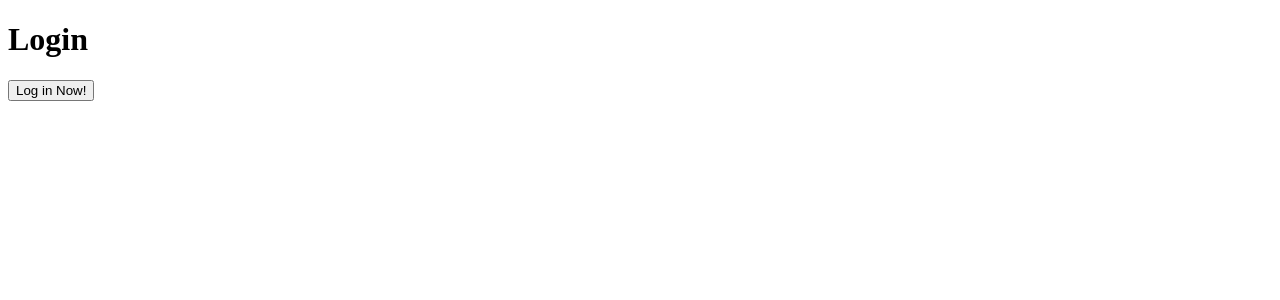
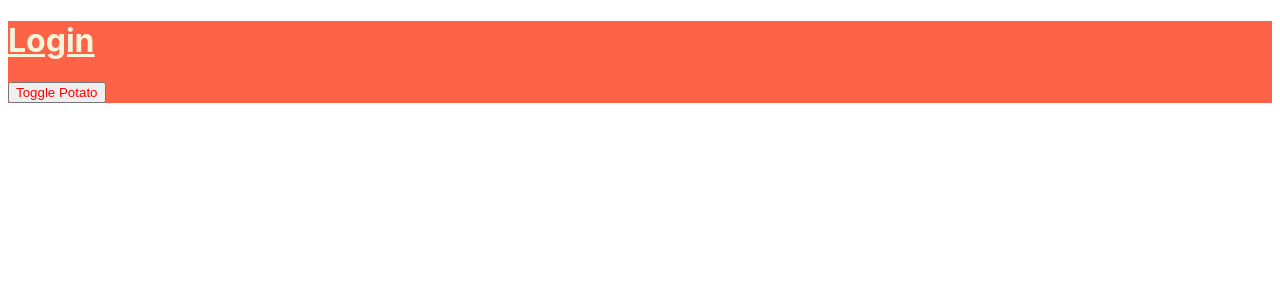
Before and after one commit to hyein731/instaclone-web, a React (Create React App) app: page / in a window 1280 px wide. Shown: the top 300 px of the page. Built offline with nearby package versions, Linux system fonts and the light colour scheme.

Commit message:
8.7 Introduction to Styled Components

```diff
--- a/src/screens/Login.js
+++ b/src/screens/Login.js
@@ -1,12 +1,37 @@
+import { useState } from "react";
+import styled, { css } from "styled-components";
 import { isLoggedInVar } from "../apollo";
 
+const Title = styled.h1`
+  color: ${(props) => (props.potato ? "palevioletred" : "beige")};
+  font-family: --apple-system, BlinkMacSystemFont, "Segoe UI", Roboto, Oxygen,
+    Ubuntu, Cantarell, "Open Sans", "Helvetica Neue", sans-serif;
+  ${(props) =>
+    props.potato
+      ? css`
+          font-size: 49px;
+        `
+      : css`
+          text-decoration: underline;
+        `}
+`;
+
+const Container = styled.div`
+  background-color: tomato;
+`;
+
+const TogglePotato = styled.button`
+  color: red;
+`;
+
 function Login() {
-    return (
-        <div>
-            <h1>Login</h1>
-            <button onClick={() => isLoggedInVar(true)}>Log in Now!</button>
-        </div>
-    );
+  const [potato, setPotato] = useState(false);
+  const togglePotato = () => setPotato((current) => !current);
+  return (
+    <Container>
+      <Title potato={potato}>Login</Title>
+      <TogglePotato onClick={togglePotato}>Toggle Potato</TogglePotato>
+    </Container>
+  );
 }
-
 export default Login;
```
